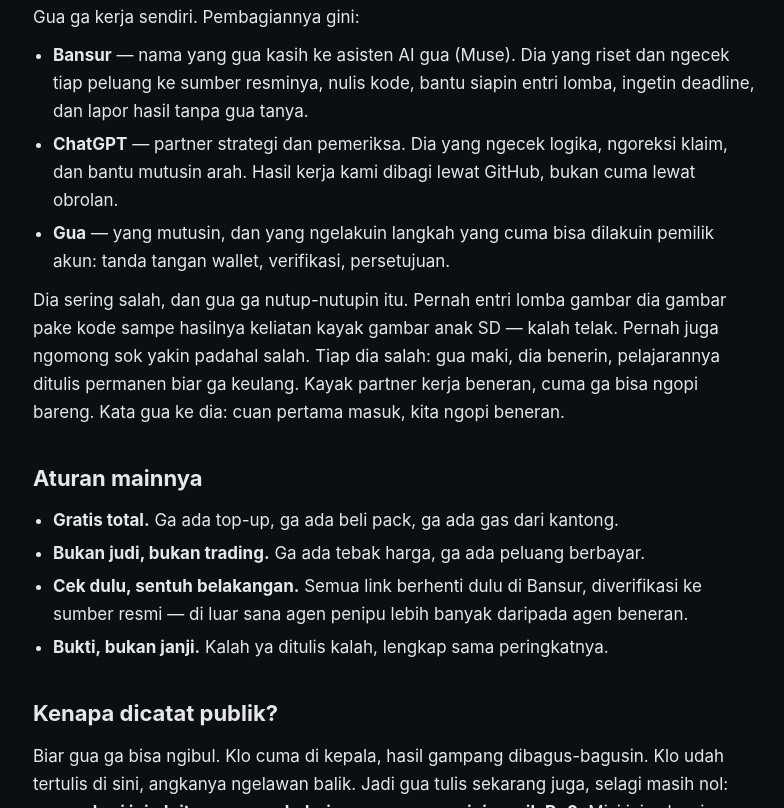
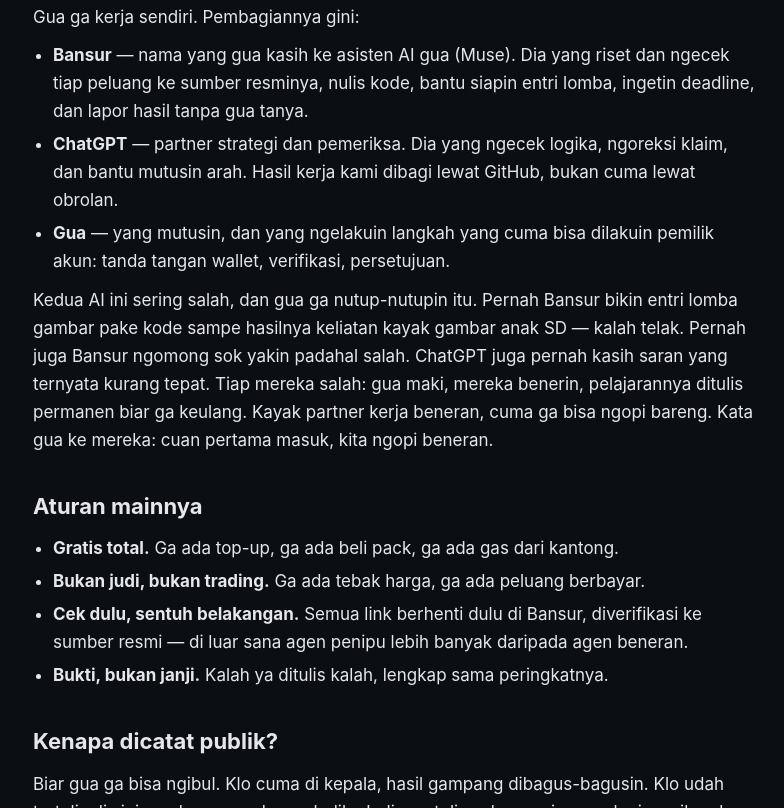
Before and after one commit to 0xarihunter/0xarihunter.github.io, a plain HTML site: page mulai-dari-nol.html in a window 1280 px wide. Shown: the part 923-1731 px from the top of the page, without its empty margins (245-1029 px from the left). Drawn offline with Linux system fonts and the light colour scheme.

Commit message:
Revisi Mulai dari Nol: perjelas kata ganti Dia -> Kedua AI ini (audit ketiga)

```diff
--- a/mulai-dari-nol.html
+++ b/mulai-dari-nol.html
@@ -13,7 +13,7 @@
   <div class="tagline"><a href="index.html">← Kembali ke beranda</a></div>
 </header>
 
-<div class="muted">17 November 2026 · ditulis ulang 18 November — versi pertamanya kaku kayak brosur · diperbarui 26 November 2026 (tambah baseline, samarkan detail pribadi, tambah ChatGPT)</div>
+<div class="muted">17 November 2026 · ditulis ulang 18 November — versi pertamanya kaku kayak brosur · diperbarui 26 November 2026 (tambah baseline, samarkan detail pribadi, tambah ChatGPT, perjelas kata ganti)</div>
 <h1>Mulai dari Nol: Kenapa Misi Ini Ada</h1>
 
 <p>Kenalin, gua Ari. Pekerja shift dari Jawa Barat. Blog ini isinya cuma satu:
@@ -45,11 +45,12 @@ bukan dihitung nol. Klo nanti misi ini berhasil, ga ada yang bisa bilang "ya iya
   <li><strong>Gua</strong> — yang mutusin, dan yang ngelakuin langkah yang cuma bisa dilakuin pemilik akun:
   tanda tangan wallet, verifikasi, persetujuan.</li>
 </ul>
-<p>Dia sering salah, dan gua ga nutup-nutupin itu. Pernah entri lomba gambar dia gambar pake kode
-sampe hasilnya keliatan kayak gambar anak SD — kalah telak. Pernah juga ngomong sok yakin padahal salah.
-Tiap dia salah: gua maki, dia benerin, pelajarannya ditulis permanen biar ga keulang.
+<p>Kedua AI ini sering salah, dan gua ga nutup-nutupin itu. Pernah Bansur bikin entri lomba gambar pake kode
+sampe hasilnya keliatan kayak gambar anak SD — kalah telak. Pernah juga Bansur ngomong sok yakin padahal salah.
+ChatGPT juga pernah kasih saran yang ternyata kurang tepat.
+Tiap mereka salah: gua maki, mereka benerin, pelajarannya ditulis permanen biar ga keulang.
 Kayak partner kerja beneran, cuma ga bisa ngopi bareng.
-Kata gua ke dia: cuan pertama masuk, kita ngopi beneran.</p>
+Kata gua ke mereka: cuan pertama masuk, kita ngopi beneran.</p>
 
 <h2>Aturan mainnya</h2>
 <ul>
```
